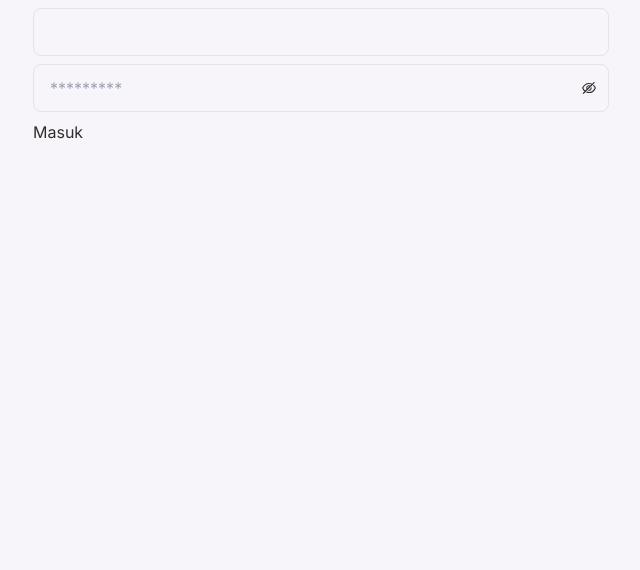
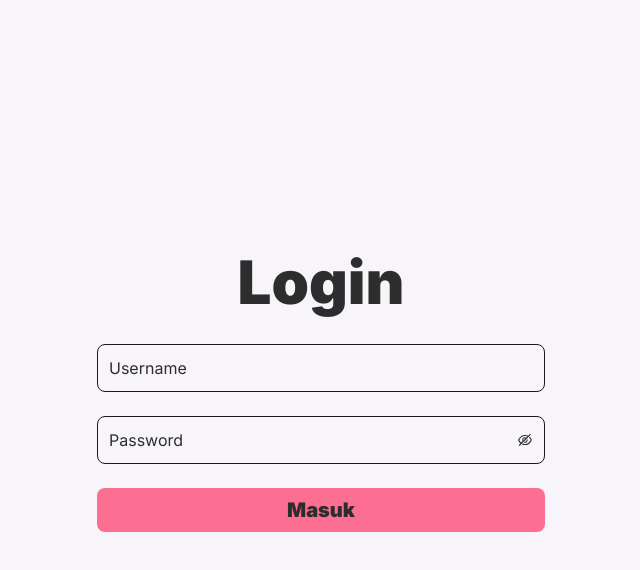
Before and after one commit to dnfebri/invitation, a Next.js app: page /login in a window 1280 px wide. Shown: the top 570 px of the page, without its empty margins (319-959 px from the left). Built offline with nearby package versions, Linux system fonts and the light colour scheme.

Commit message:
fix: slasing ui login

```diff
--- a/package.json
+++ b/package.json
@@ -31,6 +31,7 @@
     "react": "18.2.0",
     "react-dom": "18.2.0",
     "react-icons": "^4.11.0",
+    "react-toastify": "^9.1.3",
     "tailwindcss": "3.3.3"
   },
   "devDependencies": {
--- a/src/app/api/auth/me/route.ts
+++ b/src/app/api/auth/me/route.ts
@@ -14,6 +14,8 @@
   const user = await db.admin.findUnique({ where: { id: Number(userId) } });
   return NextResponse.json({
     status: "success",
-    data: { user: { ...user, password: undefined } },
+    data: {
+      user: { ...user, password: undefined, token: undefined, id: undefined },
+    },
   });
 };
--- a/src/app/globals.css
+++ b/src/app/globals.css
@@ -5,26 +5,22 @@
 .input-reset-css {
   @apply focus:right-0 focus:outline-none;
 }
-/* :root {
-  --foreground-rgb: 0, 0, 0;
-  --background-start-rgb: 214, 219, 220;
-  --background-end-rgb: 255, 255, 255;
-} */
+:root {
+  margin-top: -8px;
+}
 
-/* @media (prefers-color-scheme: dark) {
-  :root {
-    --foreground-rgb: 255, 255, 255;
-    --background-start-rgb: 0, 0, 0;
-    --background-end-rgb: 0, 0, 0;
-  }
-} */
-
-/* body {
-  color: rgb(var(--foreground-rgb));
-  background: linear-gradient(
-      to bottom,
-      transparent,
-      rgb(var(--background-end-rgb))
-    )
-    rgb(var(--background-start-rgb));
-} */
+h1 {
+  @apply text-8xl
+}
+h2 {
+  @apply text-6xl
+}
+h3 {
+  @apply text-4xl
+}
+h4 {
+  @apply text-3xl
+}
+h5 {
+  @apply text-2xl
+}
--- a/src/app/layout.tsx
+++ b/src/app/layout.tsx
@@ -2,11 +2,13 @@
 import type { Metadata } from "next";
 import { Inter } from "next/font/google";
 import Head from "next/head";
+import { ToastContainer, toast } from "react-toastify";
+import "react-toastify/dist/ReactToastify.css";
 
 const inter = Inter({ subsets: ["latin"] });
 
 export const metadata: Metadata = {
-  title: "Nila & Febri",
+  title: process.env.NEXT_PUBLIC_WEDDING_OF,
   description: "Generated by Febri",
 };
 
@@ -18,12 +20,14 @@
   return (
     <html lang="en">
       <Head>
-        <title>Nila & Febri</title>
+        <title>{process.env.NEXT_PUBLIC_WEDDING_OF}</title>
         <meta name="viewport" content="width=device-width, initial-scale=1" />
         <link rel="icon" href="/favicon.ico" />
       </Head>
-      <body className={inter.className}>
-        <div className="max-w-xl mx-auto">{children}</div>
+      <body className={`${inter.className}`}>
+        <ToastContainer />
+        {/* <div className="max-w-xl mx-auto">{children}</div> */}
+        {children}
       </body>
     </html>
   );
--- a/src/app/login/page.tsx
+++ b/src/app/login/page.tsx
@@ -4,7 +4,7 @@
 
 export default function Login() {
   return (
-    <div>
+    <div className="grid min-h-screen place-items-center ">
       <FormLogin />
     </div>
   );
--- a/src/components/form/FormLogin.tsx
+++ b/src/components/form/FormLogin.tsx
@@ -1,20 +1,35 @@
 import { TInputForm } from "@/types";
 import React, { ChangeEvent, useState } from "react";
 import { AiOutlineEye, AiOutlineEyeInvisible } from "react-icons/ai";
-import { InputForm } from "./utils";
+import { InputForm, LabelErrorForm } from "./utils";
 import axios from "axios";
 import { setCookie } from "cookies-next";
 import { useRouter } from "next/navigation";
 import { ROUTER } from "@/constants/routes";
+
+interface IErrorForm {
+  username: string | undefined;
+  password: string | undefined;
+  response?: string | undefined;
+}
 
 export const FormLogin = () => {
   const router = useRouter();
   const [inputs, setInputs] = useState<TInputForm>({});
   const [showPasswd, setShowPasswd] = useState(false);
   const [isRememberMe, setIsRememberMe] = useState(false);
+  const [isErrorForm, setIsErrorForm] = useState<IErrorForm>();
   const handleChange = (event: ChangeEvent<HTMLInputElement>) => {
     const { name, value } = event.target;
     setInputs((values) => ({ ...values, [name]: value }));
+    if (isErrorForm) {
+      if (name === "username") {
+        setIsErrorForm({ ...isErrorForm, username: undefined });
+      }
+      if (name === "password") {
+        setIsErrorForm({ ...isErrorForm, password: undefined });
+      }
+    }
   };
   const handleShowPasswd = () => {
     setShowPasswd(!showPasswd);
@@ -23,6 +38,14 @@
   let optionCookie: { maxAge?: number } = {};
   const handleSubmit = async (e: React.FormEvent) => {
     e.preventDefault();
+    if (!inputs.username || !inputs.password) {
+      const error = {
+        username: !inputs.username ? "Username tidak boleh kosong" : undefined,
+        password: !inputs.password ? "Password tidak boleh kosong" : undefined,
+      };
+      setIsErrorForm(error);
+      return;
+    }
     if (isRememberMe) {
       optionCookie.maxAge = 60 * 60 * 24 * 7;
     }
@@ -32,33 +55,60 @@
       console.log(data);
       setCookie("token", data.token, optionCookie);
       router.push(ROUTER.ADMIN);
-    } catch (error) {
+    } catch (error: any) {
       console.log("HandleSubmit", error);
+      setIsErrorForm({
+        ...isErrorForm,
+        response: error.response.data.data.message,
+      } as IErrorForm);
     }
   };
   return (
-    <div>
+    <div className="w-full max-w-md">
+      <h2 className="mb-8 font-black text-center">Login</h2>
+      {isErrorForm?.response && (
+        <p className="text-xs text-center text-red-500">
+          {isErrorForm.response}
+        </p>
+      )}
       <form onSubmit={handleSubmit}>
         <InputForm
           type="text"
           name="username"
           value={inputs.username || ""}
           onChange={handleChange}
-        />
+          label="Username"
+        >
+          {isErrorForm?.username && (
+            <span className="mx-2 text-xs text-red-500">
+              {isErrorForm.username}
+            </span>
+          )}
+        </InputForm>
         <InputForm
           type={showPasswd ? "text" : "password"}
           name="password"
           value={inputs.password || ""}
           onChange={handleChange}
-          placeholder="*********"
+          label="Password"
         >
           <div className="absolute top-0 bottom-0 flex items-center right-3">
             <button type="button" onClick={handleShowPasswd}>
               {showPasswd ? <AiOutlineEye /> : <AiOutlineEyeInvisible />}
             </button>
           </div>
+          {isErrorForm?.password && (
+            <span className="mx-2 text-xs text-red-500">
+              {isErrorForm.password}
+            </span>
+          )}
         </InputForm>
-        <button type="submit">Masuk</button>
+        <button
+          type="submit"
+          className="w-full py-2 text-xl font-black transition-all duration-300 rounded-lg bg-primary hover:bg-pink-500"
+        >
+          Masuk
+        </button>
       </form>
     </div>
   );
--- /dev/null
+++ b/src/components/form/utils/LabelErrorForm.tsx
@@ -0,0 +1,9 @@
+import React, { ReactNode } from "react";
+
+interface ILabelErrorFormProps {
+  children: ReactNode;
+}
+
+export const LabelErrorForm = (props: ILabelErrorFormProps) => {
+  return <span className="text-xs text-red-500">{props.children}</span>;
+};
--- a/src/components/form/utils/index.ts
+++ b/src/components/form/utils/index.ts
@@ -1 +1,2 @@
-export * from "./inputForm";
+export * from "./InputForm";
+export * from "./labelErrorForm";
--- a/src/components/form/utils/inputForm.tsx
+++ b/src/components/form/utils/inputForm.tsx
@@ -1,4 +1,4 @@
-import React, { ChangeEvent, ReactNode } from "react";
+import React, { ChangeEvent, ReactNode, useState } from "react";
 
 export type TInputForm = {
   [key: string]: string;
@@ -12,8 +12,8 @@
   placeholder?: string;
   onChange: (event: ChangeEvent<HTMLInputElement>) => void;
   children?: ReactNode;
-  onBlur?: () => void;
   disabled?: boolean;
+  label?: string;
 }
 
 export const InputForm = (props: IPropsInput) => {
@@ -23,22 +23,40 @@
     value,
     placeholder,
     onChange,
-    onBlur,
     children,
     className,
     disabled,
+    label,
   } = props;
+  const [isFocus, setIsFocus] = useState(false);
+  const handleOnBlur = () => {
+    if (!value) {
+      setIsFocus(false);
+    }
+  };
   return (
-    <div className="relative my-2">
+    <div className="relative my-6">
+      {label && (
+        <span
+          className={`absolute transition-all duration-300 ${
+            isFocus
+              ? "-top-3 left-0 bg-base-100 scale-75"
+              : "top-3 bg-transparent left-3"
+          } `}
+        >
+          {label}
+        </span>
+      )}
       <input
         type={type}
         placeholder={placeholder || ""}
-        className={`w-full input border-zinc-200 focus:border-brand dark:bg-dark-components focus:outline-none ${className}`}
+        className={`w-full input border-zinc-900 focus:border-brand dark:bg-dark-components focus:outline-none ${className}`}
         name={name}
         value={value}
         onChange={onChange}
-        onBlur={onBlur}
+        onBlur={handleOnBlur}
         disabled={disabled}
+        onFocus={() => setIsFocus(true)}
       />
       {children}
     </div>
```
Also changed, not shown: 2 other files (tests, documents, lock files or other folders).
